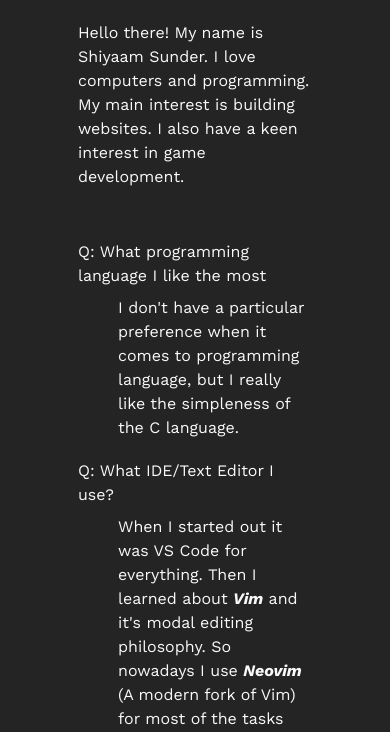
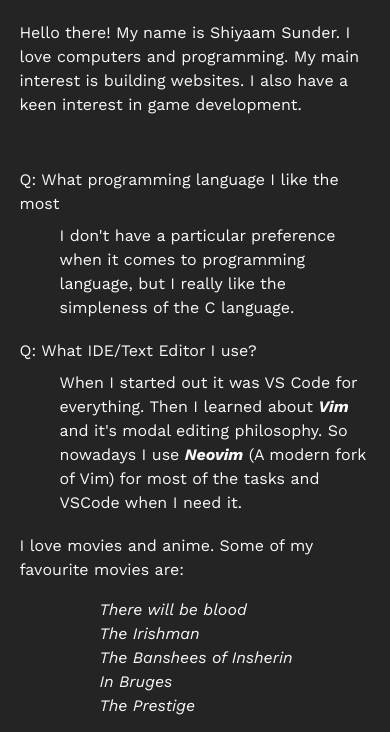
Before and after one commit to shiyaamsunder/shiyaamsunder.github.io, a website built with Vite: page index.html in a window 390 px wide. Shown: the part 112-844 px from the top of the page. Built offline with nearby package versions, Linux system fonts and the light colour scheme.

Commit message:
mobile view

```diff
--- a/style.css
+++ b/style.css
@@ -91,3 +91,9 @@ a, button{
 footer{
   margin: 1rem 0;
 }
+
+@media (max-width: 768px){
+  #app{
+    width: 90%;
+  }
+}
```
